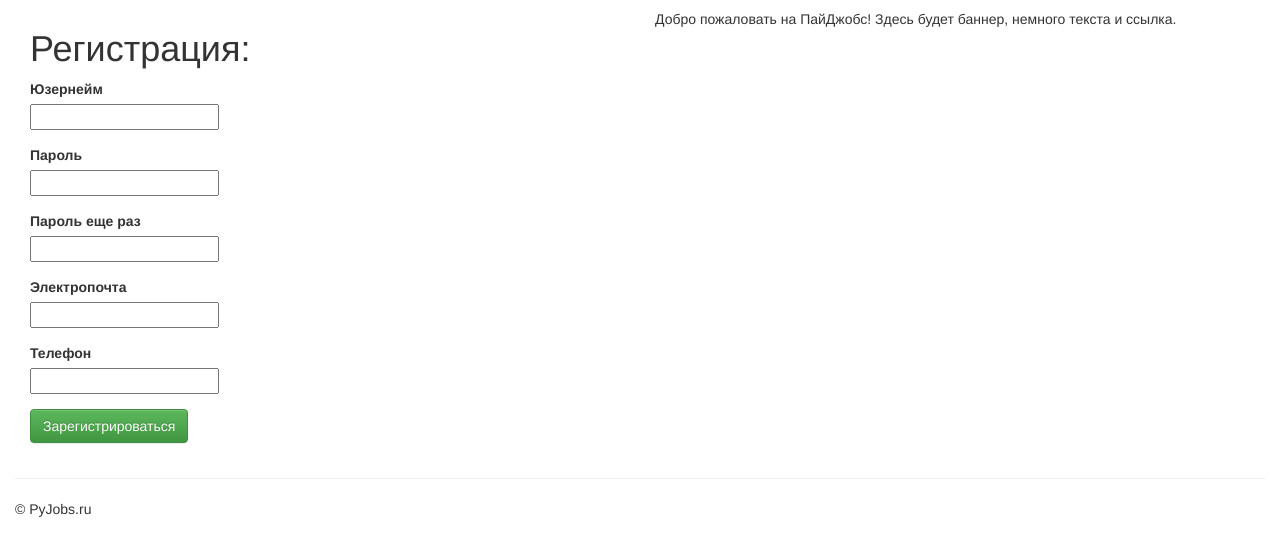
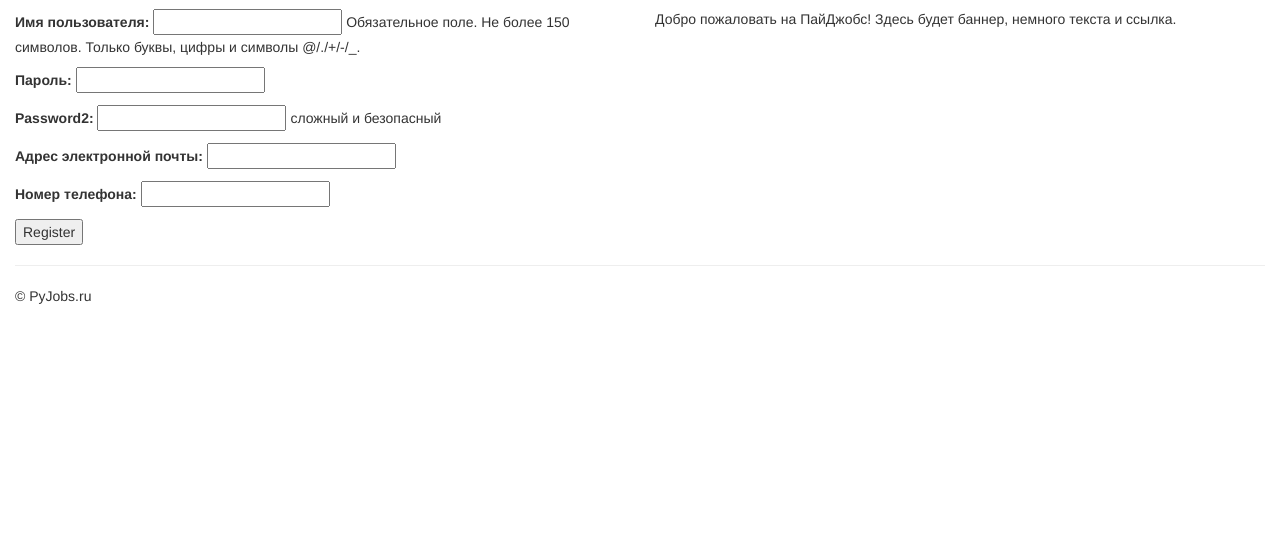
Before and after one commit to pyshop/pyjobs, a Django app: page /registration/ in a window 1280 px wide. Shown: the part 51-607 px from the top of the page. Run offline with Django 3.2, Linux system fonts and the light colour scheme; some libraries are stand-ins or nearby versions.

Commit message:
FBV regform, newadvert form

```diff
--- /dev/null
+++ b/src/adverts/forms.py
@@ -0,0 +1,24 @@
+from django import forms
+from .models import Advert, User, UserLogin
+
+
+class AdvertForm(forms.ModelForm):
+
+    class Meta:
+        model = Advert
+        fields = ('title', 'description', 'requirements', 'salary', 'city')
+
+
+class UserRegistrationForm(forms.ModelForm):
+    password2 = forms.CharField(help_text='сложный и безопасный', widget=forms.PasswordInput())
+
+    class Meta:
+        model = User
+        fields = ('username', 'password', 'password2', 'email', 'phone')
+
+
+class UserLoginForm(forms.ModelForm):
+
+    class Meta:
+        model = UserLogin
+        fields = ('username', 'password')
--- a/src/adverts/models.py
+++ b/src/adverts/models.py
@@ -46,34 +46,16 @@ class Advert(TimeStampedModel):
         return 'advert-detail', (self.pk,)
 
 
-class UserRegistration(models.Model):
-    username = models.CharField(blank=False, max_length=28,
-                                verbose_name='имя пользователя', help_text='используется дла входа на сайт')
-    password1 = models.CharField(blank=False, max_length=60,
-                                verbose_name='пароль', help_text='сложный и безопасный')
-    password2 = models.CharField(blank=False, max_length=60, verbose_name='пароль еще раз', help_text='пароль еще раз для проверки')
-    email = models.CharField(blank=False, max_length=60, verbose_name='электропочта', help_text='электропочта обязательное поле')
-    phone = models.CharField(blank=True, max_length=60, verbose_name='телефон', help_text='в любом формате')
-
-    def __str__(self):
-        return self.title
-
-    def clean_password2(self):
-        password1 = self.cleaned_data.get("password1")
-        password2 = self.cleaned_data.get("password2")
-        if password1 and password2 and password1 != password2:
-            raise forms.ValidationError(
-                self.error_messages['password_mismatch'],
-                code='password_mismatch',
-            )
-        return password2
-
-    def save(self, commit=True):
-        user = super(UserRegistration, self).save(commit=False)
-        user.set_password(self.cleaned_data["password1"])
-        if commit:
-            user.save()
-        return user
+#class UserRegistration(models.Model):
+#    username = models.CharField(blank=False, max_length=28,
+#                                verbose_name='имя пользователя', help_text='используется дла входа на сайт')
+#    password = models.CharField(blank=False, max_length=60,
+#                                verbose_name='пароль', help_text='сложный и безопасный')
+#    email = models.CharField(blank=False, max_length=60, verbose_name='электропочта', help_text='электропочта обязательное поле', default='SOME STRING')
+#    phone = models.CharField(blank=True, max_length=60, verbose_name='телефон', help_text='в любом формате')
+#
+#    def __str__(self):
+#        return self.title
 
 
 class UserLogin(models.Model):
--- a/src/adverts/templates/adverts/registration.html
+++ b/src/adverts/templates/adverts/registration.html
@@ -4,39 +4,11 @@
 
 {% block content %}
 
-<div class="container">
-    <h1>Регистрация:</h1>
-    <form action="" method="post">
-      {% csrf_token %}
-        <div class="form-group">
-            <div class=""><label>Юзернейм</label></div>
-            <div class="">{{ form.username }}</div>
-        </div>
-
-        <div class="form-group">
-            <div class=""><label>Пароль</label></div>
-            <div class="">{{ form.password1 }}</div>
-        </div>
-
-        <div class="form-group">
-            <div class=""><label>Пароль еще раз</label></div>
-            <div class="">{{ form.password2 }}</div>
-        </div>
-
-        <div class="form-group">
-            <div class=""><label>Электропочта</label></div>
-            <div class="">{{ form.email }}</div>
-        </div>
-
-        <div class="form-group">
-            <div class=""><label>Телефон</label></div>
-            <div class="">{{ form.phone }}</div>
-        </div>
-
-        <div class="form-group">
-            <input class="btn btn-success" type="submit" value="Зарегистрироваться" />
-            <input type="hidden" name="next" value="{{ next }}" />
-        </div>
+ <div class="register_form">
+    <form method="post" action="{% url 'registration' %}" class="form">
+        {% csrf_token %}
+    {{form.as_p}}
+    <input type="submit" value="Register" name="submit" alt="Register" />
     </form>
 </div>
 
--- a/src/adverts/views.py
+++ b/src/adverts/views.py
@@ -1,8 +1,12 @@
-from django.shortcuts import render
+from django import forms
+from django.shortcuts import render, render_to_response
 from django.views.generic import View, FormView, TemplateView
 from django.views.generic.list import ListView
 from django.views.generic.detail import DetailView
 from django.views.generic.edit import CreateView
+from .forms import UserRegistrationForm, AdvertForm, UserLoginForm
+from django.http import HttpResponseRedirect
+from django.core.urlresolvers import reverse
 
 from adverts import models
 
@@ -23,25 +27,60 @@ class Conditions(TemplateView):
     template_name = 'adverts/conditions.html'
 
 
-class Registration(CreateView):
-    template_name = 'adverts/registration.html'
-    model = models.UserRegistration
-    fields = ('username', 'password1', 'password2', 'email', 'phone')
+# Comment this because we need to use new Form Based Views
+# class Registration(CreateView):
+#    template_name = 'adverts/registration.html'
+#    model = models.UserRegistration
+#    fields = ('username', 'password', 'email', 'phone')
 
 
-class AdvertCreate(CreateView):
-    model = models.Advert
-    fields = ('title', 'description', 'requirements', 'salary', 'city')
+# class AdvertCreate(CreateView):
+#    model = models.Advert
+#    fields = ('title', 'description', 'requirements', 'salary', 'city')
 
-    def form_valid(self, form):
-        if self.request.user.is_anonymous():
-            form.instance.author = None
-        else:
-            form.instance.author = self.request.user
-        return super(AdvertCreate, self).form_valid(form)
+#    def form_valid(self, form):
+#        if self.request.user.is_anonymous():
+#            form.instance.author = None
+#        else:
+#            form.instance.author = self.request.user
+#        return super(AdvertCreate, self).form_valid(form)
 
 
-class Login(CreateView):
-    template_name = 'registration/login.html'
-    model = models.UserLogin
-    fields = ('username', 'password')
+# class Login(CreateView):
+#    template_name = 'registration/login.html'
+#    model = models.UserLogin
+#    fields = ('username', 'password')
+
+#
+def advert_create(request):
+    if request.method == 'POST':
+        form = AdvertForm(request.POST or None)
+        if form.is_valid():
+            form.save()
+            return HttpResponseRedirect(reverse('home'))
+        else:
+            pass
+    else:
+        form = AdvertForm()
+    return render(request, 'adverts/advert_form.html', {'form': AdvertForm})
+
+
+def reg_view(request):
+    if request.method == 'POST':
+        form = UserRegistrationForm(request.POST or None)
+        if form.is_valid():
+            form.save()
+            return HttpResponseRedirect(reverse('conditions'))
+        else:
+            pass
+    else:
+        form = UserRegistrationForm()
+    return render(request, 'adverts/registration.html', {'form': UserRegistrationForm})
+
+
+def log_view(request):
+    form = UserLoginForm
+    if form.is_valid():
+        return render(request, '/', {})
+    else:
+        return render(request, 'login', {})
--- a/src/pyjobs/urls.py
+++ b/src/pyjobs/urls.py
@@ -10,11 +10,11 @@ urlpatterns = [
     url(r'^advert/(?P<pk>\d+)/$', views.AdvertDetail.as_view(), name='advert-detail'),
     url(r'^about/$', views.AboutUs.as_view(), name='about-us'),
     url(r'^conditions/$', views.Conditions.as_view(), name='conditions'),
-    url(r'^registration/$', views.Registration.as_view(), name='registration'),
-    url(r'author/add/$', views.AdvertCreate.as_view(), name='advert-add'),
+    url(r'^registration/$', views.reg_view, name='registration'),
+    url(r'author/add/$', views.advert_create, name='advert-add'),
     url('^', include('django.contrib.auth.urls')),
     url(r'^admin/', include(admin.site.urls)),
-    url(r'^login/$', views.Login.as_view(), name='login')
-]
+    url(r'^login/$', views.log_view, name='login')
+    ]
 
 urlpatterns += static(settings.MEDIA_URL, document_root=settings.MEDIA_ROOT)
```
Also changed, not shown: db/db.sqlite3, src/adverts/migrations/0005_auto_20151203_2337.py (added).
